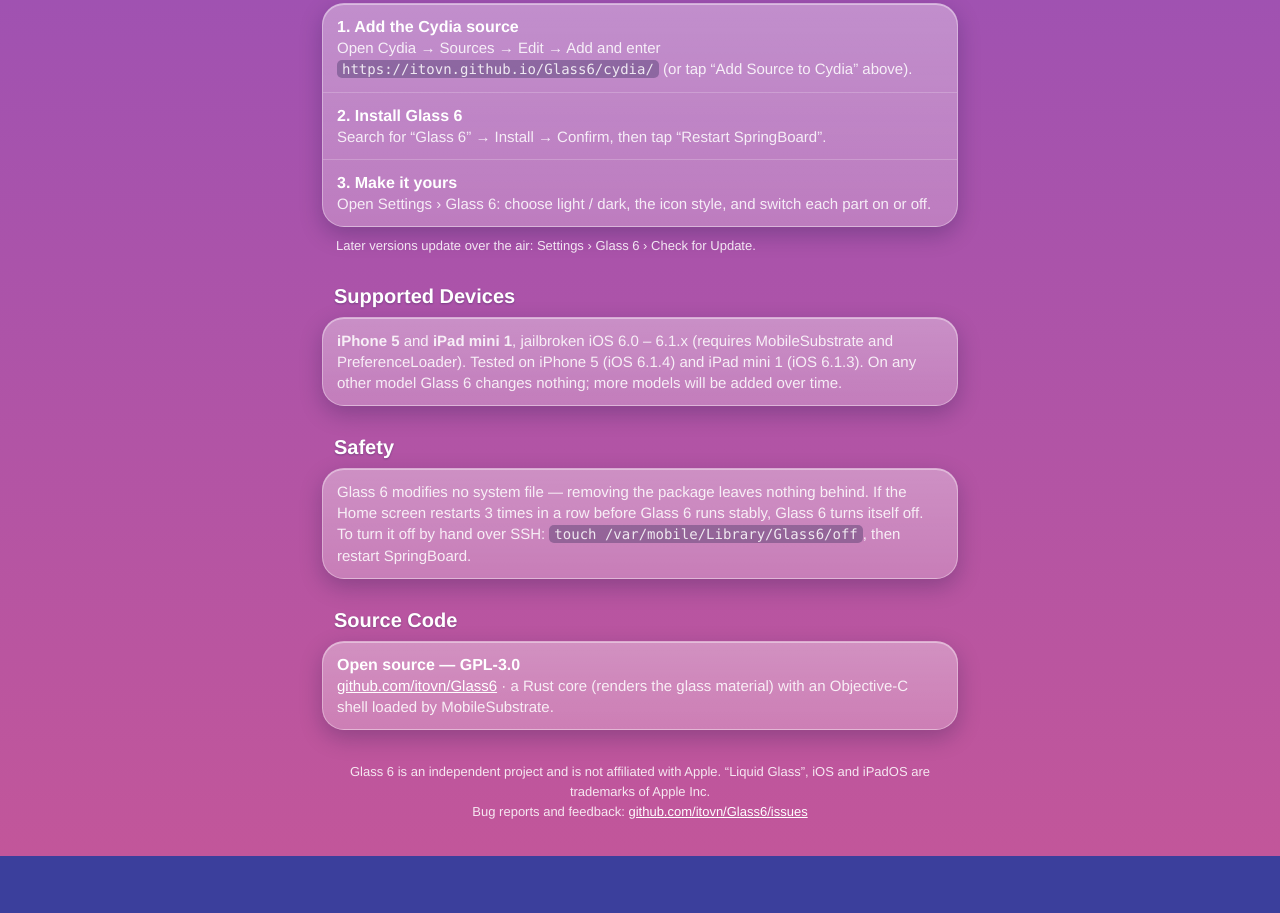
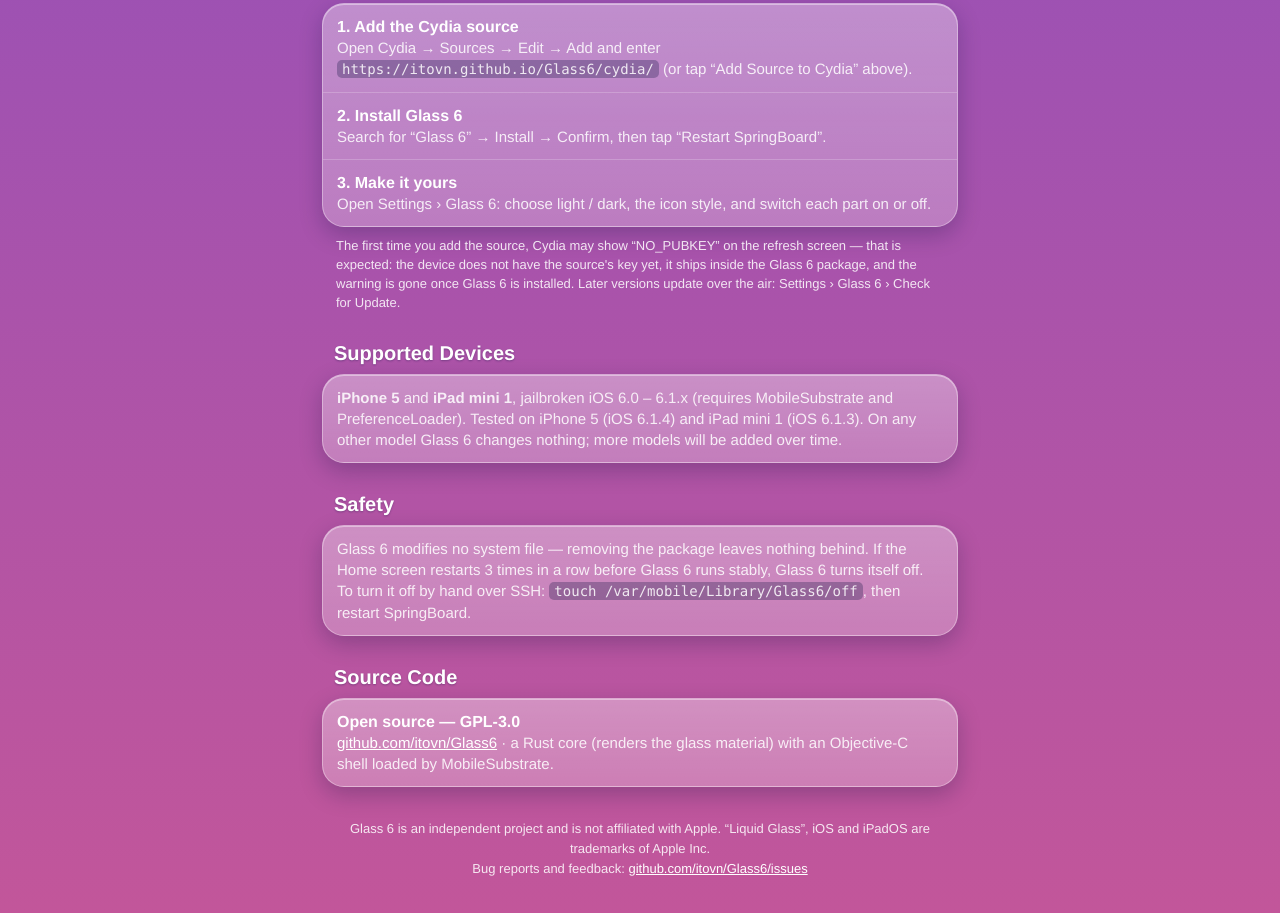
Before and after one commit to itovn/Glass6, a plain HTML site: page en.html in a window 1280 px wide. Shown: the part 3545-4458 px from the top of the page. Before the commit the page ends 4401 px from the top, so only its background shows below. Drawn offline with Linux system fonts and the light colour scheme.

Commit message:
Ghi chú «NO_PUBKEY» ở lần làm mới đầu tiên của Cydia (trang giới thiệu + trang mô tả)
Co-Authored-By: Claude Fable 5.2 <noreply@anthropic.com>

```diff
--- a/en.html
+++ b/en.html
@@ -132,7 +132,7 @@ h2 { margin: 30px 14px 9px; font-size: 20px; text-shadow: 0 1px 2px rgba(10, 16,
     <div class="row plain"><b>2. Install Glass 6</b><span>Search for “Glass 6” → Install → Confirm, then tap “Restart SpringBoard”.</span></div>
     <div class="row plain"><b>3. Make it yours</b><span>Open Settings › Glass 6: choose light / dark, the icon style, and switch each part on or off.</span></div>
   </div>
-  <p class="note">Later versions update over the air: Settings › Glass 6 › Check for Update.</p>
+  <p class="note">The first time you add the source, Cydia may show “NO_PUBKEY” on the refresh screen — that is expected: the device does not have the source's key yet, it ships inside the Glass 6 package, and the warning is gone once Glass 6 is installed. Later versions update over the air: Settings › Glass 6 › Check for Update.</p>
 
   <a id="devices"></a>
   <h2>Supported Devices</h2>
```
Also changed, not shown: cydia/depiction.html (+1 -0 lines), index.html (+1 -1 lines).
